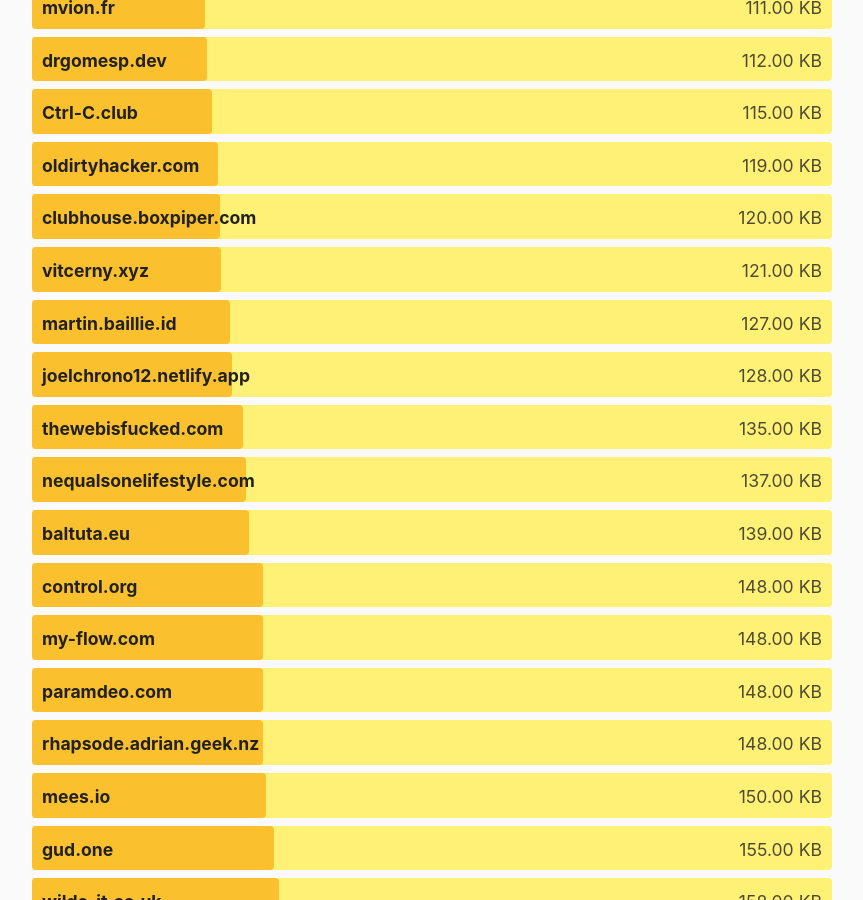
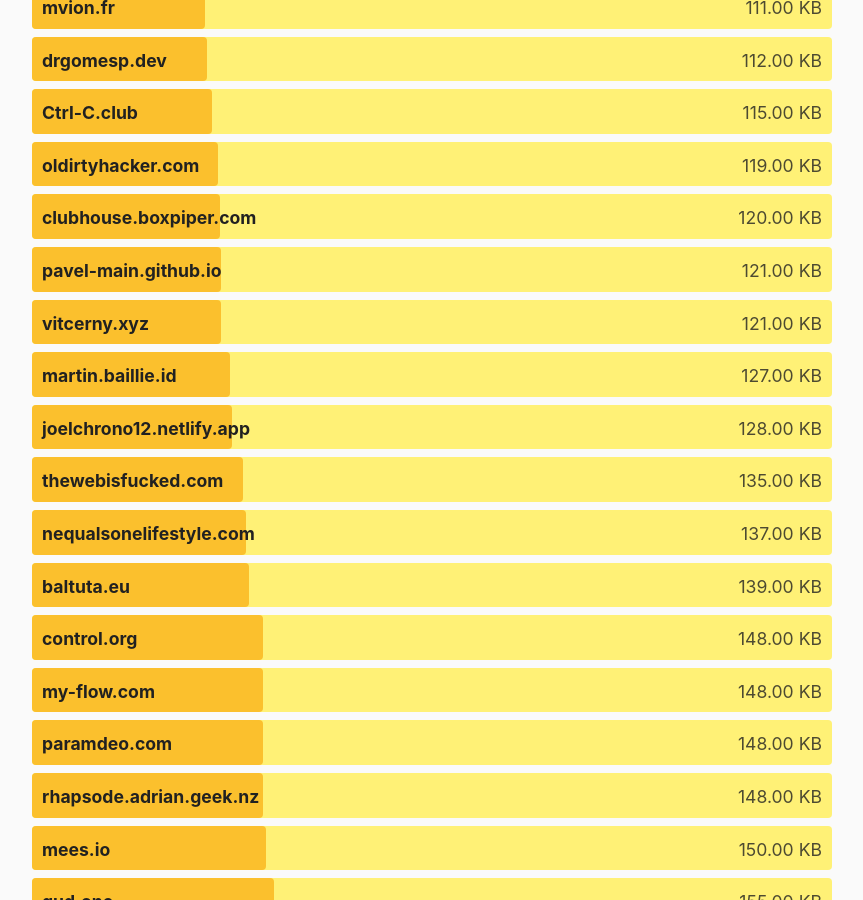
Before and after one commit to kevquirk/512kb.club, a Jekyll site: the page built from index.md, in a window 1280 px wide and 900 px high, scrolled down 13113 px. Shown: the whole window, without its empty margins (208-1071 px from the left). Built offline with Jekyll 4.4.1, drawn with Linux system fonts in a browser that asks for light colours; some of the changed text lies outside the part shown.

Commit message:
Update sites.yml
Most recent optimization

```diff
--- a/_data/sites.yml
+++ b/_data/sites.yml
@@ -1235,8 +1235,8 @@
 
 - domain: pavel-main.github.io
   url: https://pavel-main.github.io/
-  size: 198
-  last_checked: 2022-01-29
+  size: 121
+  last_checked: 2022-01-30
 
 - domain: pawelgrzybek.com
   url: https://pawelgrzybek.com/
```
